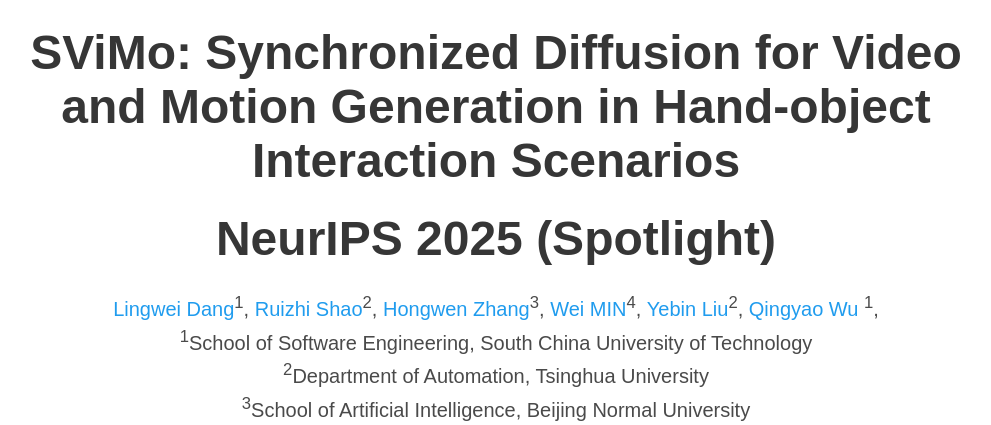
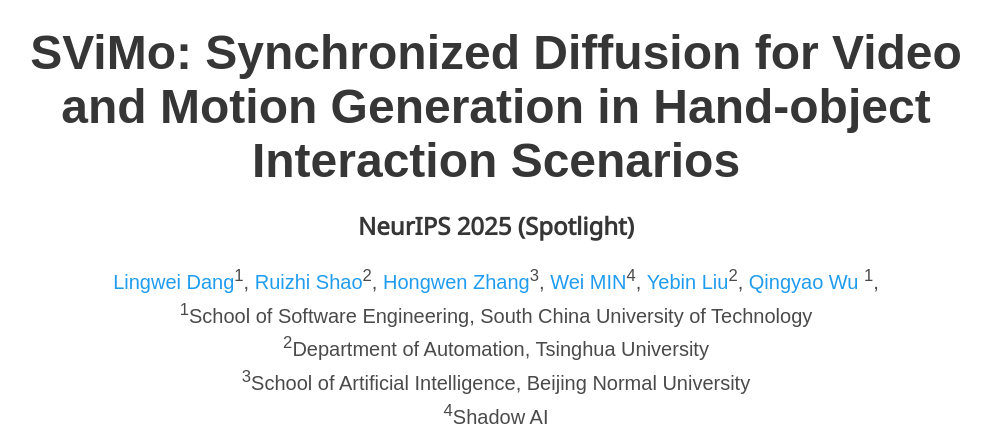
Before and after one commit to Droliven/SViMo_project, a plain HTML site: page index.html in a window 1280 px wide. Shown: the part 74-499 px from the top of the page, without its empty margins (144-1135 px from the left). Drawn offline with nearby package versions, Linux system fonts and the light colour scheme; some icons are missing; a web font is replaced by a local one.

Commit message:
Update index.html

```diff
--- a/index.html
+++ b/index.html
@@ -84,7 +84,7 @@
       <div class="columns is-centered">
         <div class="column has-text-centered">
           <h1 class="title is-1 publication-title">SViMo: Synchronized Diffusion for Video and Motion Generation in Hand-object Interaction Scenarios</h1>
-          <h2 class="title is-1 publication-title">NeurIPS 2025 (Spotlight)</h2>
+          <h2 class="title is-4">NeurIPS 2025 (Spotlight)</h2>
           <div class="is-size-5 publication-authors">
             <span class="author-block">
               <a href="https://Droliven.github.io/me/">Lingwei Dang</a><sup>1</sup>,</span>
```
